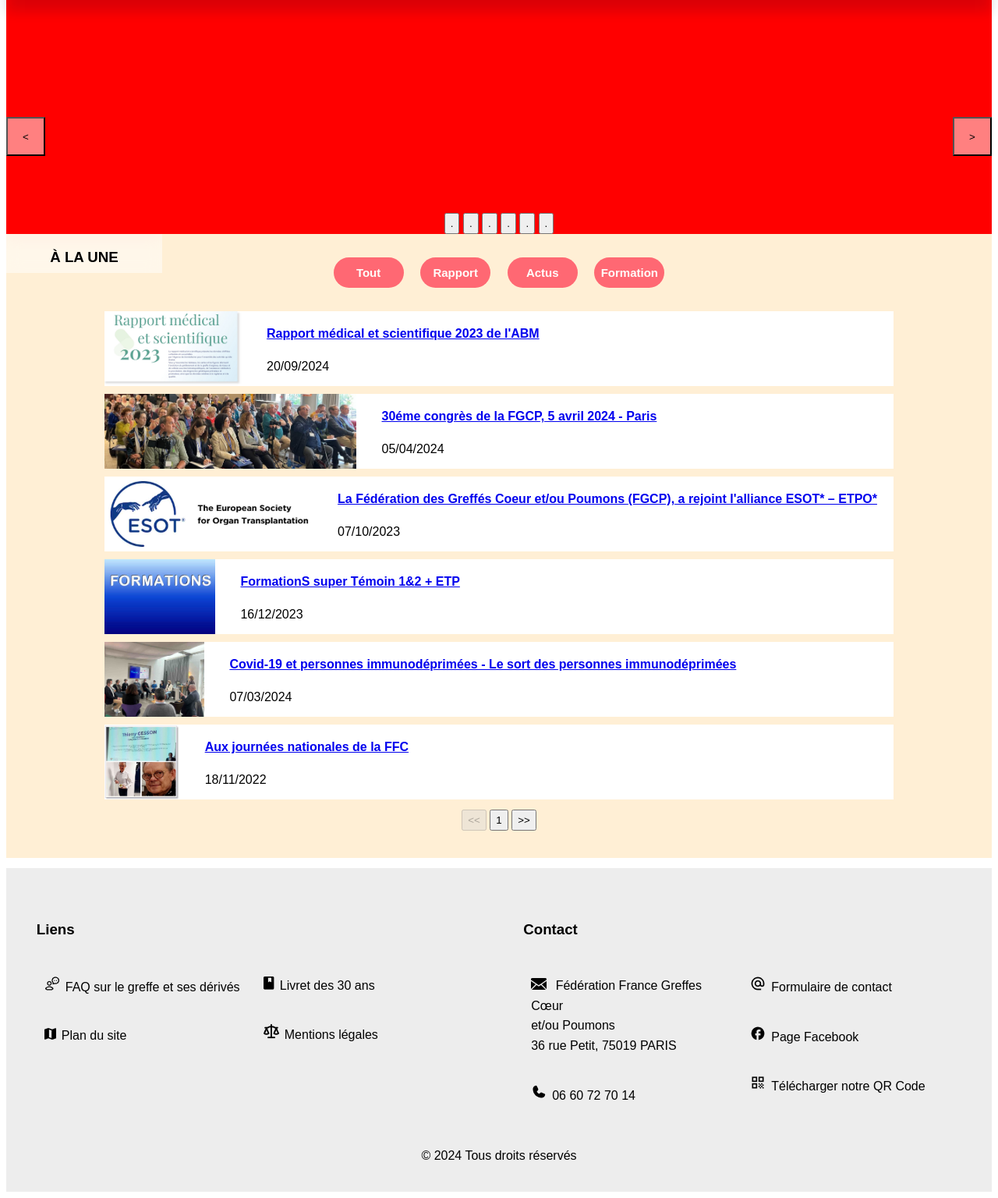
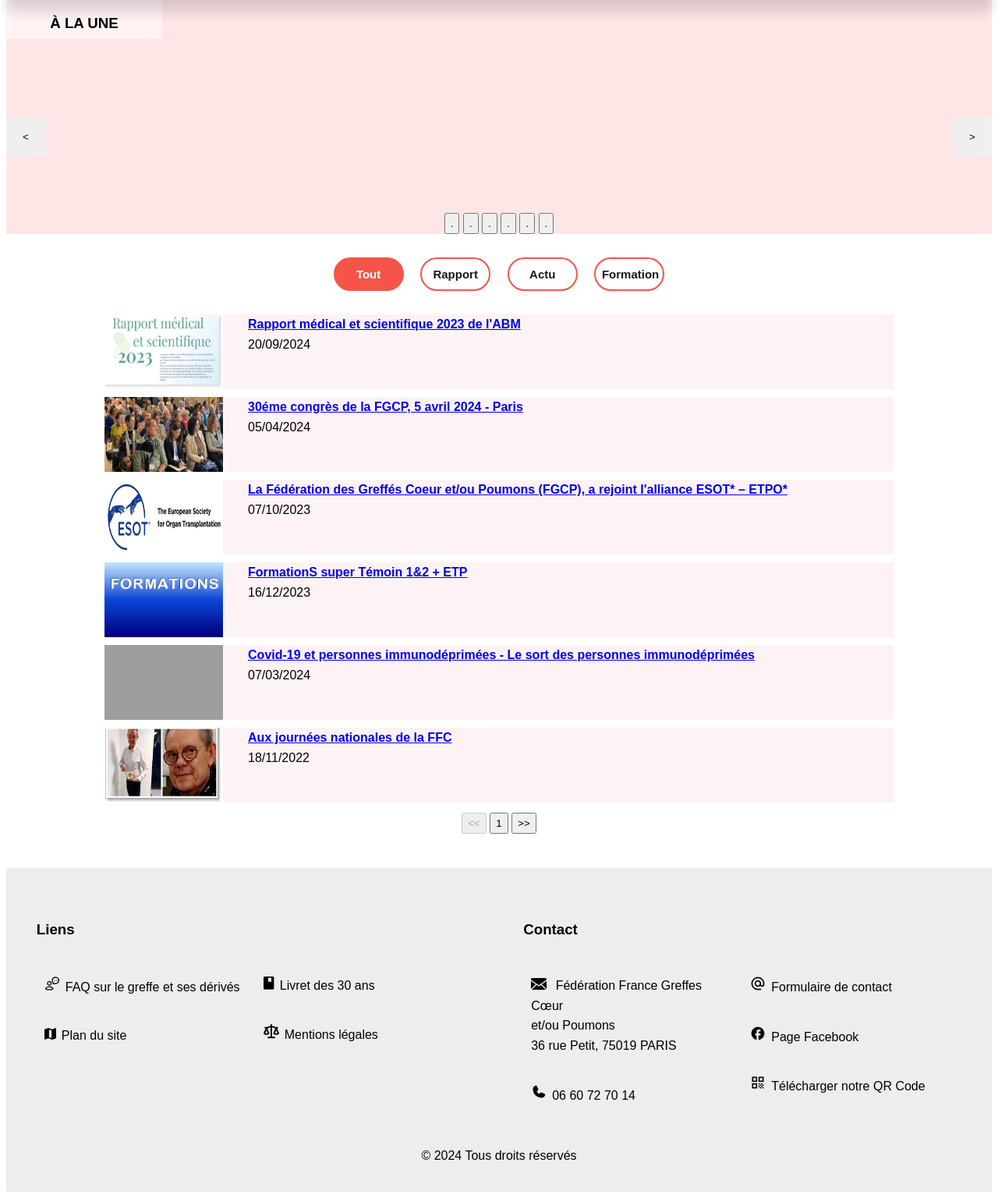
Before and after one commit to ZreY27/Refonte_FGCP_asso, a PHP site: page /actus.html in a window 1280 px wide. Shown: the part 197-1733 px from the top of the page at 78% size. Run offline with PHP 8.4, Linux system fonts and the light colour scheme; grey boxes are pictures that could not be loaded.

Commit message:
page actu

```diff
--- a/SAE/actus.html
+++ b/SAE/actus.html
@@ -42,6 +42,11 @@
 
     <main>
         <section id="aLaUne">
+            <div id = "divALaUne">
+                <h3 id = "texteALaUne">
+                    À LA UNE
+                </h3>
+            </div>
             <div id = "container">
                 <div id="carroussel">
                     <div id = "actus1" class = "actusALaUne"></div>
@@ -64,21 +69,15 @@
                     <button class = "pointNavig"> . </button>
                 </div>
             </div>
-
-            <div id = "divALaUne">
-                <h3 id = "texteALaUne">
-                    À LA UNE
-                </h3>
-            </div>
         </section>
 
         <div id="navigActu">
             <div id="topNavigActu">
                 <div id="filtres">
-                    <button type="button" class="filtre" onclick="afficherArticles('all')">Tout</button>
-                    <button type="button" class="filtre" onclick="afficherArticles('rapport')">Rapport</button>
-                    <button type="button" class="filtre" onclick="afficherArticles('actus')">Actus</button>
-                    <button type="button" class="filtre" onclick="afficherArticles('formation')">Formation</button>
+                    <button type="button" class="filtre" id="filtreTout" onclick="afficherArticles('all')">Tout</button>
+                    <button type="button" class="filtre" id="filtreRapport" onclick="afficherArticles('rapport')">Rapport</button>
+                    <button type="button" class="filtre" id="filtreActu" onclick="afficherArticles('actus')">Actu</button>
+                    <button type="button" class="filtre" id="filtreForma"onclick="afficherArticles('formation')">Formation</button>
                 </div>
             </div>
 
@@ -86,8 +85,10 @@
                 <!-- template des articles -->
                 <template id="article_vide">
                     <div class ="actus">
-                        <img class="imageActus" alt="">
-                        <div>
+                        <div id="imgActus">
+                            <img class="imageActus">
+                        </div>
+                        <div id="titreActus">
                             <a class="lienActus"> <p class="titreActus"></p> </a>
                             <p class="dateActus"></p>
                         </div>
--- a/SAE/script/script.js
+++ b/SAE/script/script.js
@@ -211,6 +211,29 @@
 };
 
 
+// Met en surbrillance les boutons filtres
+const filtresDiv = document.querySelector('#filtres');
+const buttons = document.querySelectorAll('#filtres button');
+
+function btnClique(bouton) { // Fonction pour mettre en surbrillance le filtre sélectionné
+    buttons.forEach(button => {
+        if (button === bouton) {
+            button.style.backgroundColor = '#f44336';
+            button.style.color = 'white';
+        } else {
+            button.style.backgroundColor = 'white';
+            button.style.color = 'black';
+        }
+    });
+}
+
+// Récupère le bouton sur lequel a cliqué l'utilisateur et appelle la fonction pour changer de couleur
+filtresDiv.addEventListener('click', (event) => {
+    const boutonActif = event.target;
+    btnClique(boutonActif);
+});
+
+
 /*------------ Menu format mobile : apparaît et disparaît quand on clique sur l'image menu ---------*/
 const nav = document.querySelector('#navVersionMobile');
 const menuButton = document.getElementById('menuMobile');
@@ -219,9 +242,9 @@
     if (nav.style.display === 'none' || nav.style.display === '') {
         nav.style.display = 'block';
         setTimeout(() => {
-            nav.style.maxHeight = '200px';
-        }, 0);
-    } else {
+            nav.style.maxHeight = '200px';        }, 0);
+    }
+    else {
         nav.style.maxHeight = '0'; // Ferme le menu
         setTimeout(() => {
             nav.style.display = 'none';
--- a/SAE/style/actus.css
+++ b/SAE/style/actus.css
@@ -1,12 +1,15 @@
+*{
+    font-family: 'Poppins', sans-serif;
+    line-height: 1.6;
+}
+
 /* Header */
-
 header {
     margin: 0;
 }
 
 
 /* Main */
-
 main {
     position: relative;
 }
@@ -16,7 +19,7 @@
 }
 
 #aLaUne {
-    background-color: red;
+    background-color: #FFE6E6;
     height: 300px;
 }
 
@@ -29,12 +32,10 @@
 }
 
 .actusALaUne {
-
     height: 300px;
     width: 100%;
     margin: 0;
     flex-shrink: 0;
-
 }
 
 #divALaUne {
@@ -57,11 +58,11 @@
     align-items: flex-end;
 }
 .boutonALaUne {
-    backdrop-filter: blur(10px);
-    background: rgba(255,255,255,0.5);
+    border: none;
     height: 50px;
     width: 50px;
     position: absolute;
+    cursor: pointer;
 }
 
 #btnPrev {
@@ -72,13 +73,10 @@
 #btnNext {
     top: 50%;
     right: 0;
-
 }
 
 #navigActu {
-    background-color: papayawhip;
     height: 800px ;
-
 }
 
 #topNavigActu{
@@ -96,9 +94,10 @@
 }
 
 .filtre{
-    background-color: var(--couleur_don);
-    color: white;
-    border: none;
+    text-decoration: none;
+    background-color: white;
+    color: black;
+    border: 2px solid #f44336;
     border-radius: 30px;
     font-size: 15px;
     width: 6em;
@@ -106,15 +105,18 @@
     font-weight: bold;
     opacity: .9;
     cursor: pointer;
+    transition-duration: 0.4s;
 }
 
-.filtre:hover, .boutonALaUne:hover{
-    box-shadow: rgba(0, 0, 0, 0.25) 0 8px 15px;
-    transform: scale(1.01);
-    transition: .2s;
-    opacity: 1.3;
+.filtre:hover{
+    background-color: #f44336;
+    color: white;
 }
 
+#filtreTout{
+    background-color: #f44336;
+    color: white;
+}
 #midNavigActu{
     margin-bottom: 1%;
 }
@@ -127,22 +129,36 @@
 .actus {
     display: flex;
     margin: 0 10%;
-    background-color: white;
+    background-color: var(--couleur_zone_texte_rose);
     height: 6em;
+    transition-duration: 0.4s;
+}
+
+.actus:hover{
+    box-shadow: 0 12px 16px 0 rgba(0,0,0,0.24), 0 17px 50px 0 rgba(0,0,0,0.19);
+}
+
+#titreActus{
+    background-color: var(--couleur_zone_texte_rose);
+}
+#imgActus{
+    width: 15%;
+    height: auto;
+    overflow: hidden;
 }
 
 .imageActus {
-    height: inherit;
-    width: auto;
+    width: 100%;
+    height: 100%;
 }
 
 .titreActus {
-    margin-left: 2em;
+    margin: 0 0 0 2em;
     font-weight: bold;
 }
 
 .dateActus{
-    margin-left: 2em;
+    margin: 0 0 0 2em;
 }
 
 #bottomNavigActu{
@@ -151,13 +167,8 @@
 }
 
 
-/* Footer */
-
-footer {
-    position: relative;
+@media only screen and (max-width: 680px) {
+    .titreActus{
+        font-size: 15px;
+    }
 }
-
-*{
-    font-family: 'Poppins', sans-serif;
-    line-height: 1.6;
-}
```
Also changed, not shown: SAE/img/actus/10.jpg (deleted), SAE/img/actus/2.jpg, SAE/img/actus/5.jpg (deleted), SAE/img/actus/6.jpg, SAE/img/actus/9.jpg (deleted).
